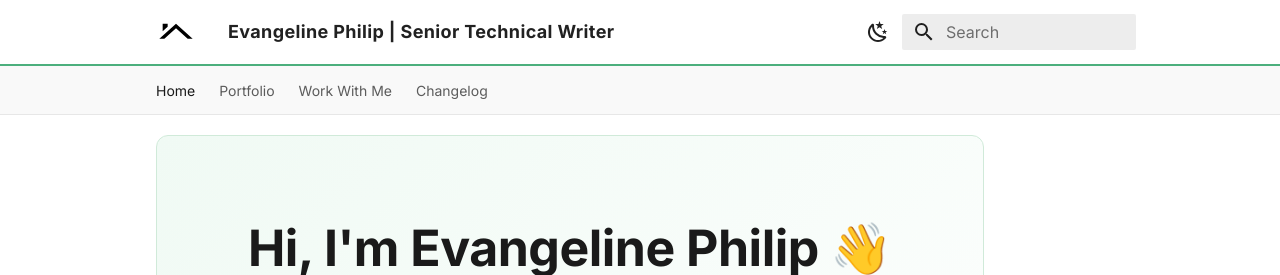
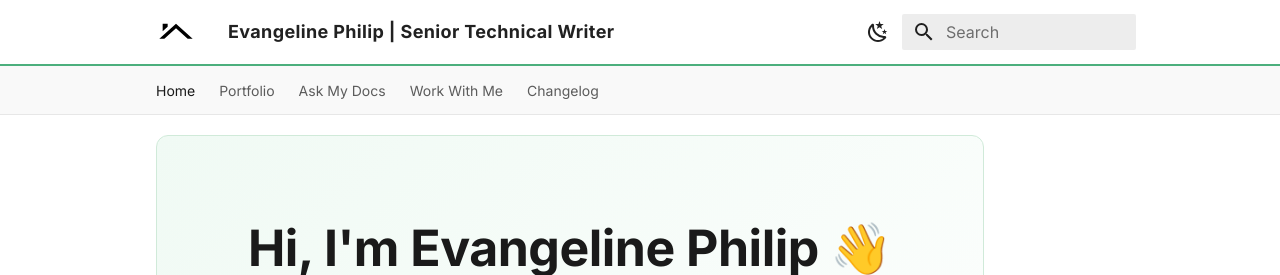
Before and after one commit to eva-philip/my-portfolio, an MkDocs documentation site: the page built from docs/index.md, in a window 1280 px wide and 900 px high. Shown: the top 275 px of the window. Built offline with MkDocs 1.6.1 and Material for MkDocs 9.7.7, drawn with Linux system fonts in a browser that asks for light colours.

Commit message:
Add AI search widget with GitHub Actions deploy

```diff
--- a/mkdocs.yml
+++ b/mkdocs.yml
@@ -49,5 +49,6 @@
     - KB Article: samples/kb-article.md
     - Integration Guide: samples/integration-guide.md
     - API Reference: samples/api-reference.md
+  - Ask My Docs: ask.html
   - Work With Me: work-with-me.md
   - Changelog: changelog.md
```
Also changed, not shown: 3 other files.
